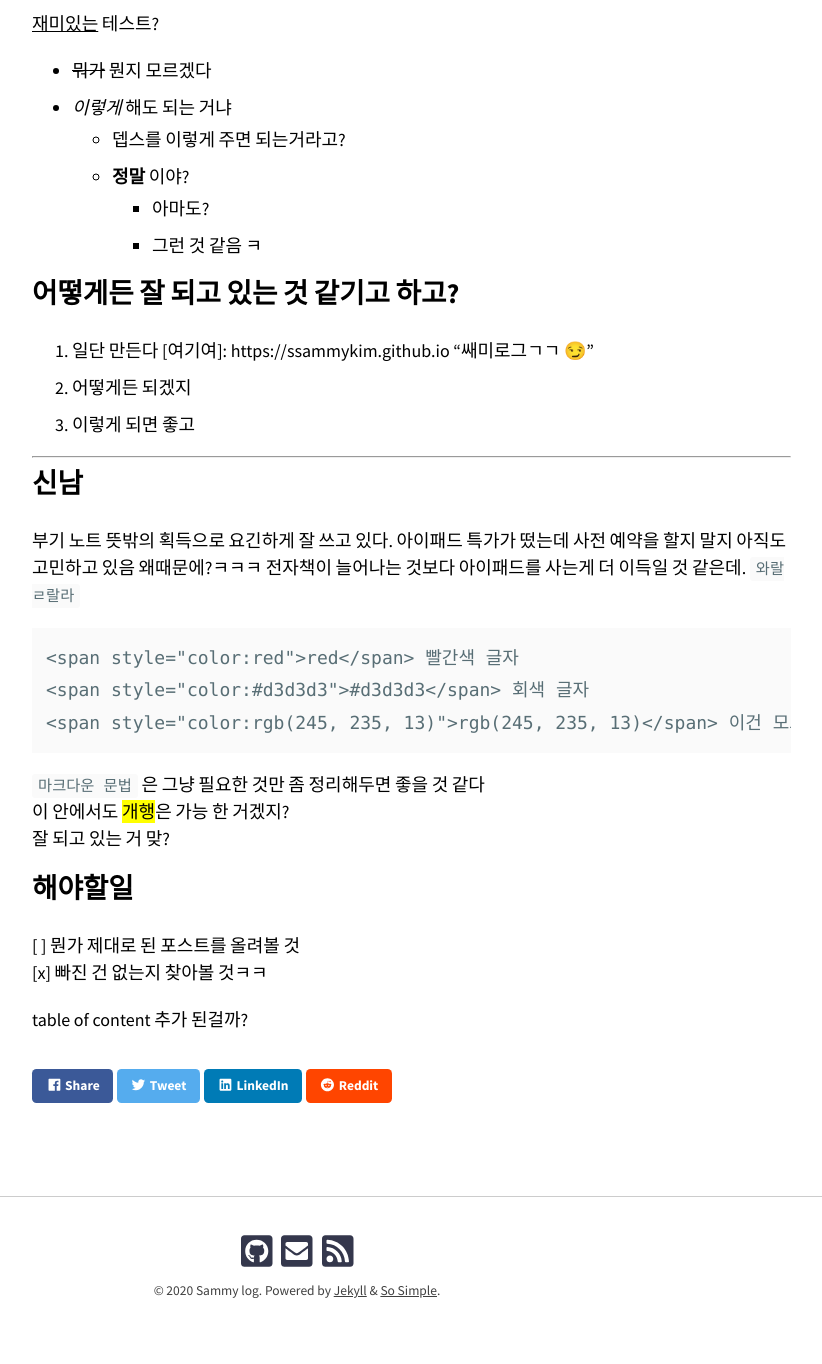
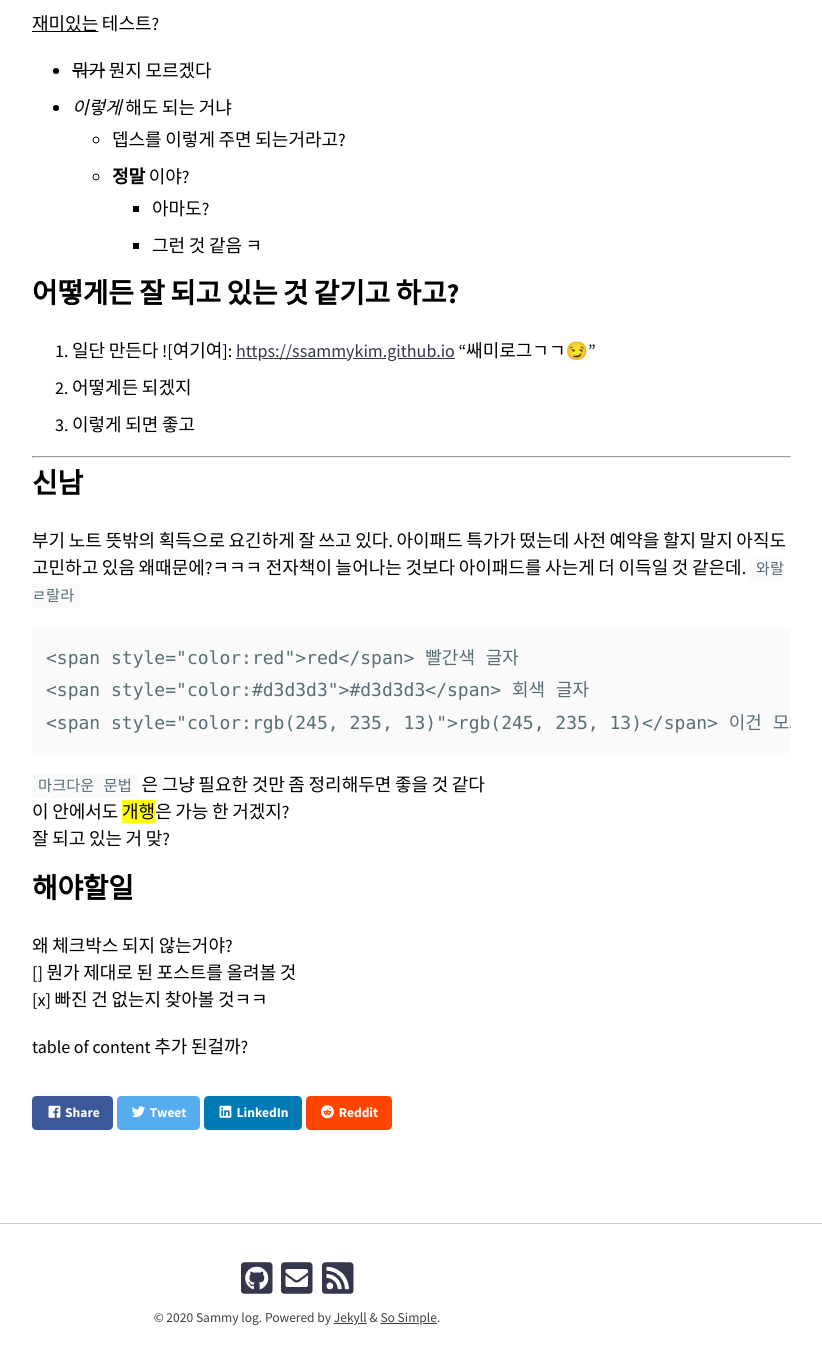
Before and after one commit to ssammykim/ssammykim.github.io, a Jekyll site: the page built from _posts/2020-04-29-test-post.md, in a window 1280 px wide and 1400 px high, scrolled down 1446 px. Shown: the top 1364 px of the window, without its empty margins (343-1165 px from the left). Built offline with Jekyll 4.4.1, drawn with Linux system fonts in a browser that asks for light colours; nearby versions of some CDN libraries; emoji names are drawn with the system emoji font; some web fonts are replaced; comment, search, counter and statistics services are not loaded.

Commit message:
modified checkbox

```diff
--- a/_posts/2020-04-29-test-post.md
+++ b/_posts/2020-04-29-test-post.md
@@ -18,7 +18,7 @@ published : true
     + 그런 것 같음 ㅋ
 
 ## 어떻게든 잘 되고 있는 것 같기고 하고?
-1. 일단 만든다 [여기여]: https://ssammykim.github.io "쌔미로그ㄱㄱ :smirk:"
+1. 일단 만든다 ![여기여]: <https://ssammykim.github.io> "쌔미로그ㄱㄱ:smirk:"
 2. 어떻게든 되겠지
 3. 이렇게 되면 좋고
 
@@ -38,7 +38,8 @@ published : true
 잘 되고 있는 거 맞?
 
 ## 해야할일
-[ ] 뭔가 제대로 된 포스트를 올려볼 것
+왜 체크박스 되지 않는거야?
+[] 뭔가 제대로 된 포스트를 올려볼 것
 [x] 빠진 건 없는지 찾아볼 것ㅋㅋ
 
 table of content 추가 된걸까?
```
